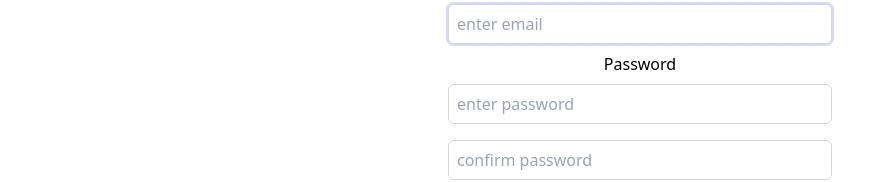
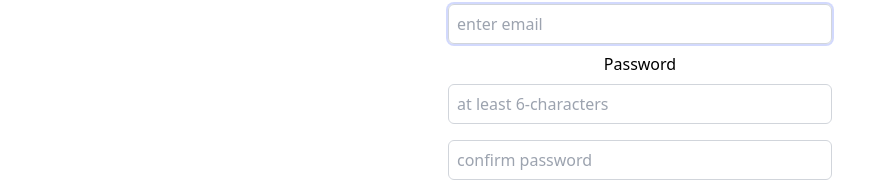
Before and after one commit to staystrongbg/recipes-zola, a React (Create React App) app: page /register in a window 1280 px wide. Shown: the part 188-370 px from the top of the page, without its empty margins (0-873 px from the left). Built offline with nearby package versions, Linux system fonts and the light colour scheme; no server answers; the database is empty.

Commit message:
added new gradient on page details

```diff
--- a/src/components/Details.js
+++ b/src/components/Details.js
@@ -46,7 +46,7 @@ const Details = () => {
               style={{
                 position: 'absolute',
                 background:
-                  ' linear-gradient(to bottom, transparent 0%, rgba(0, 0, 0, 0.5) 50%)',
+                  ' linear-gradient(to left, transparent 0%, rgba(0, 0, 0, 0.5) 50%)',
                 height: '100%',
                 width: '100%',
               }}
--- a/src/pages/Home.js
+++ b/src/pages/Home.js
@@ -50,6 +50,7 @@ const Home = () => {
   const handleChange = (e) => {
     setSearchTerm(e.target.value.toLowerCase());
   };
+
   const handleSelect = (e) => {
     setSearchType(e.target.value);
   };
--- a/src/pages/Signup.js
+++ b/src/pages/Signup.js
@@ -60,7 +60,7 @@ const Signup = () => {
           className={INPUT_STYLE}
           onChange={(e) => setRegisterPassword(e.target.value)}
           type='password'
-          placeholder='enter password'
+          placeholder='at least 6-characters'
           required
         />{' '}
         <input
```
